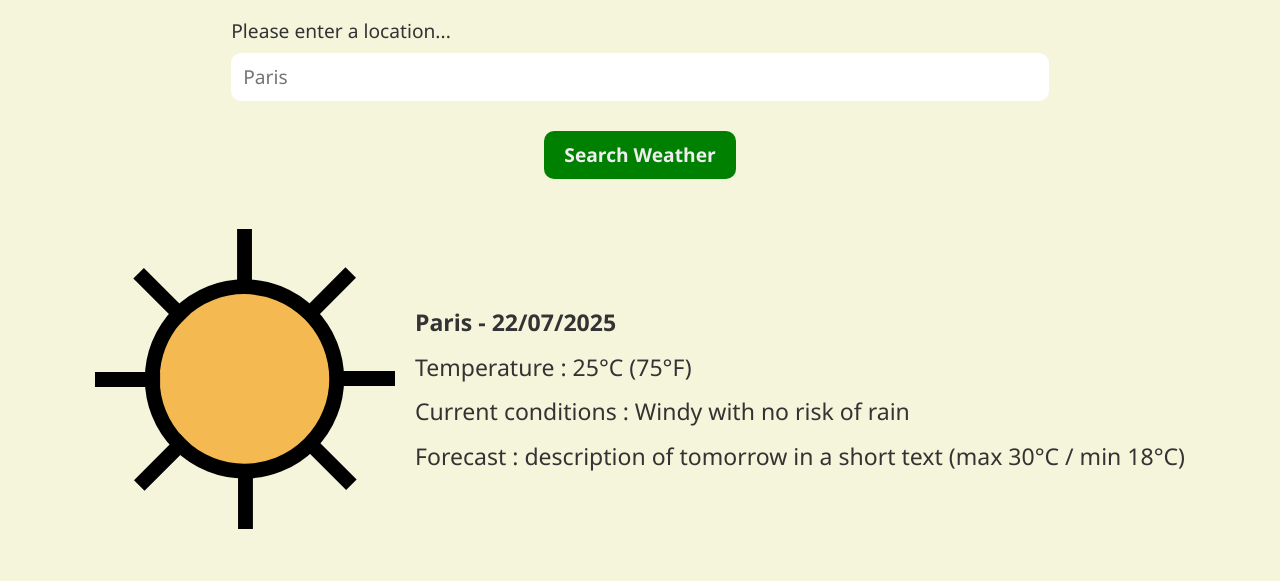
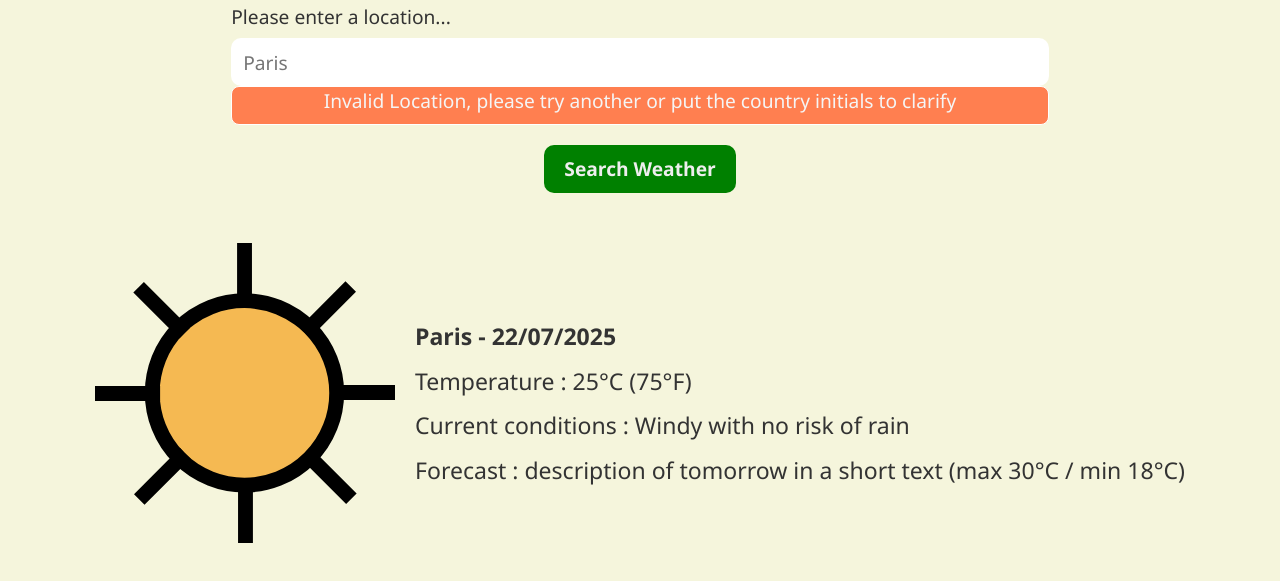
Before and after one commit to theojachiet/weather-app, a website built with webpack: page src/template.html in a window 1280 px wide. Shown: the part 185-766 px from the top of the page. Built offline with nearby package versions, Linux system fonts and the light colour scheme; no server answers.

Commit message:
handle bad location errors

```diff
--- a/src/index.js
+++ b/src/index.js
@@ -30,16 +30,30 @@ const icon = document.querySelector('img');
 //Search bar button and input
 const searchButton = document.querySelector('button');
 const searchInput = document.querySelector('input');
+const searchError = document.querySelector('.error');
 
 async function getWeather(location) {
+    try {
         url = `https://weather.visualcrossing.com/VisualCrossingWebServices/rest/services/timeline/${location}?key=54G4W6L2AJ2KDSZXAG9BBLGYG`
         const response = await fetch(url);
+
+        if (response.status == 400) {
+            throw new Error('unknown location');
+        }
+
         const data = await response.json();
 
         const locationWeather = processData(data);
         displayWeather(locationWeather);
 
+        //Not displaying the error
+        searchError.textContent = '';
+        searchError.className = 'error';
         console.log(data);
+    } catch (error) {
+        searchError.textContent = 'Invalid Location, please try another or put the country initials to clarify';
+        searchError.className = 'error active';
+    }
 }
 
 const updateWeather = () => {
--- a/src/style.css
+++ b/src/style.css
@@ -6,7 +6,7 @@ body {
   align-items: center;
   font-size: 1.2rem;
 
-  background-color:beige;
+  background-color: beige;
   color: #333;
 }
 
@@ -42,7 +42,6 @@ input {
   padding-left: 12px;
   padding-right: 12px;
   margin-top: 7px;
-  margin-bottom: 10px;
   appearance: none;
   border: none;
   border-radius: 10px;
@@ -50,6 +49,24 @@ input {
 
 input:focus {
   outline: 3px solid green;
+}
+
+/* ERROR  */
+.error {
+  opacity: 0;
+}
+
+.active {
+  opacity: 1;
+  height: 2em;
+  text-align: center;
+  display: block;
+  background-color: coral;
+  margin: 0;
+  width: 100%;
+  border: 1px solid white;
+  border-radius: 8px;
+  color: whitesmoke;
 }
 
 .search-button button {
--- a/src/template.html
+++ b/src/template.html
@@ -15,6 +15,7 @@
                 <div class="search-field">
                     <p class="search-caption">Please enter a location...</p>
                     <input type="search" placeholder="Paris">
+                    <span class="error">Invalid location, please try another or enter the country initials after</span>
                 </div>
                 <div class="search-button">
                     <button type="submit">Search Weather</button>
```
Lines whose indentation alone changed are shown as unchanged.
